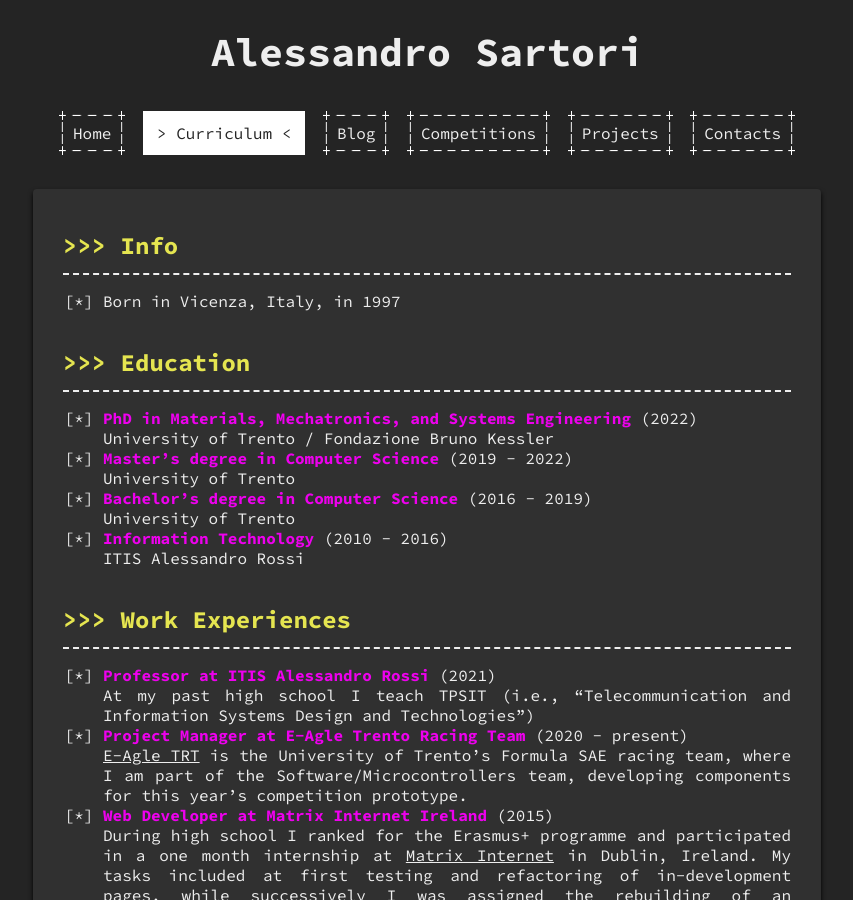
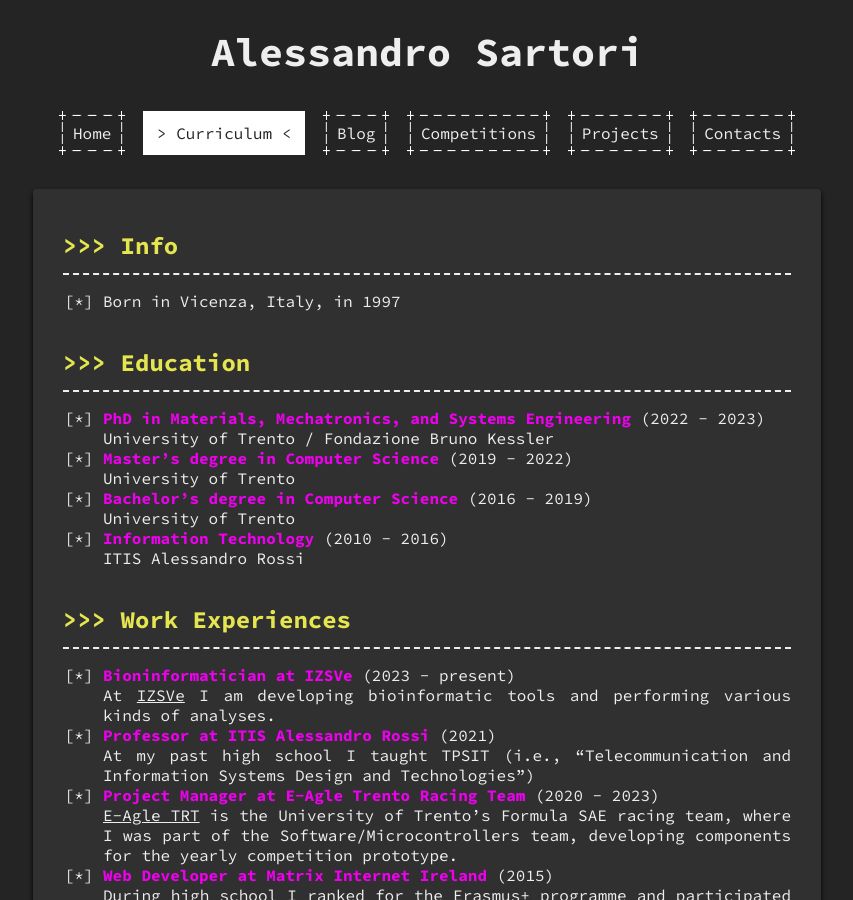
Before and after one commit to AlexSartori/alexsartori.github.io, a Jekyll site: the page built from cv.md, in a window 1280 px wide and 900 px high. Shown: the whole window, without its empty margins (213-1066 px from the left). Built offline with Jekyll 4.4.1, drawn with Linux system fonts in a browser that asks for light colours.

Commit message:
Update CV

```diff
--- a/cv.md
+++ b/cv.md
@@ -10,7 +10,7 @@ permalink: /cv
 
 ## \>>> Education
 ---
-- **PhD in Materials, Mechatronics, and Systems Engineering**{:.highlight-purple} (2022)\\
+- **PhD in Materials, Mechatronics, and Systems Engineering**{:.highlight-purple} (2022 - 2023)\\
     University of Trento / Fondazione Bruno Kessler
 - **Master's degree in Computer Science**{:.highlight-purple} (2019 - 2022)\\
     University of Trento
@@ -21,10 +21,12 @@ permalink: /cv
 
 ## \>>> Work Experiences
 ---
+- **Bioninformatician at IZSVe**{:.highlight-purple} (2023 - present)\\
+    At [IZSVe](https://www.izsvenezie.it/) I am developing bioinformatic tools and performing various kinds of analyses.
 - **Professor at ITIS Alessandro Rossi**{:.highlight-purple} (2021)\\
-    At my past high school I teach TPSIT (i.e., "Telecommunication and Information Systems Design and Technologies")
-- **Project Manager at E-Agle Trento Racing Team**{:.highlight-purple} (2020 - present)\\
-    [E-Agle TRT](https://eagletrt.it/) is the University of Trento's Formula SAE racing team, where I am part of the Software/Microcontrollers team, developing components for this year's competition prototype.
+    At my past high school I taught TPSIT (i.e., "Telecommunication and Information Systems Design and Technologies")
+- **Project Manager at E-Agle Trento Racing Team**{:.highlight-purple} (2020 - 2023)\\
+    [E-Agle TRT](https://eagletrt.it/) is the University of Trento's Formula SAE racing team, where I was part of the Software/Microcontrollers team, developing components for the yearly competition prototype.
 - **Web Developer at Matrix Internet Ireland**{:.highlight-purple} (2015)\\
     During high school I ranked for the Erasmus+ programme and participated in a one month internship at [Matrix Internet](https://www.matrixinternet.ie/) in Dublin, Ireland. My tasks included at first testing and refactoring of in-development pages, while successively I was assigned the rebuilding of an administration portal in PHP.
 - **Research & Development at Satelicom S.r.l.**{:.highlight-purple} (2015)\\
```
